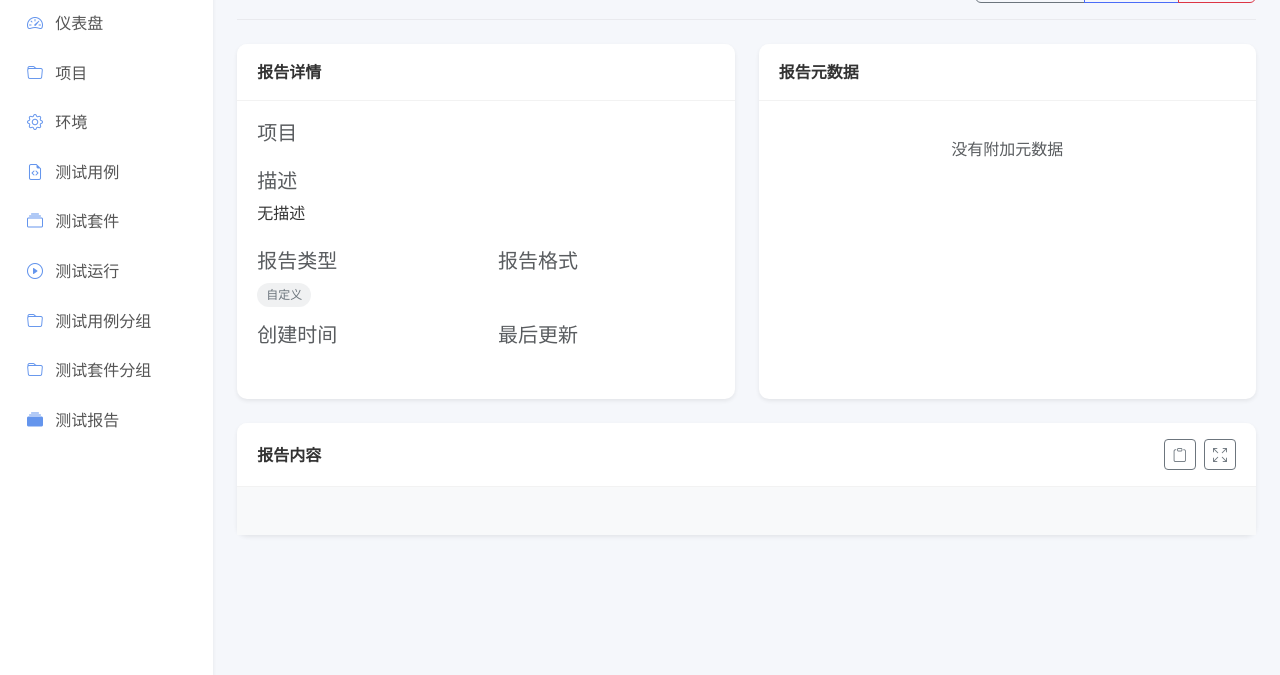
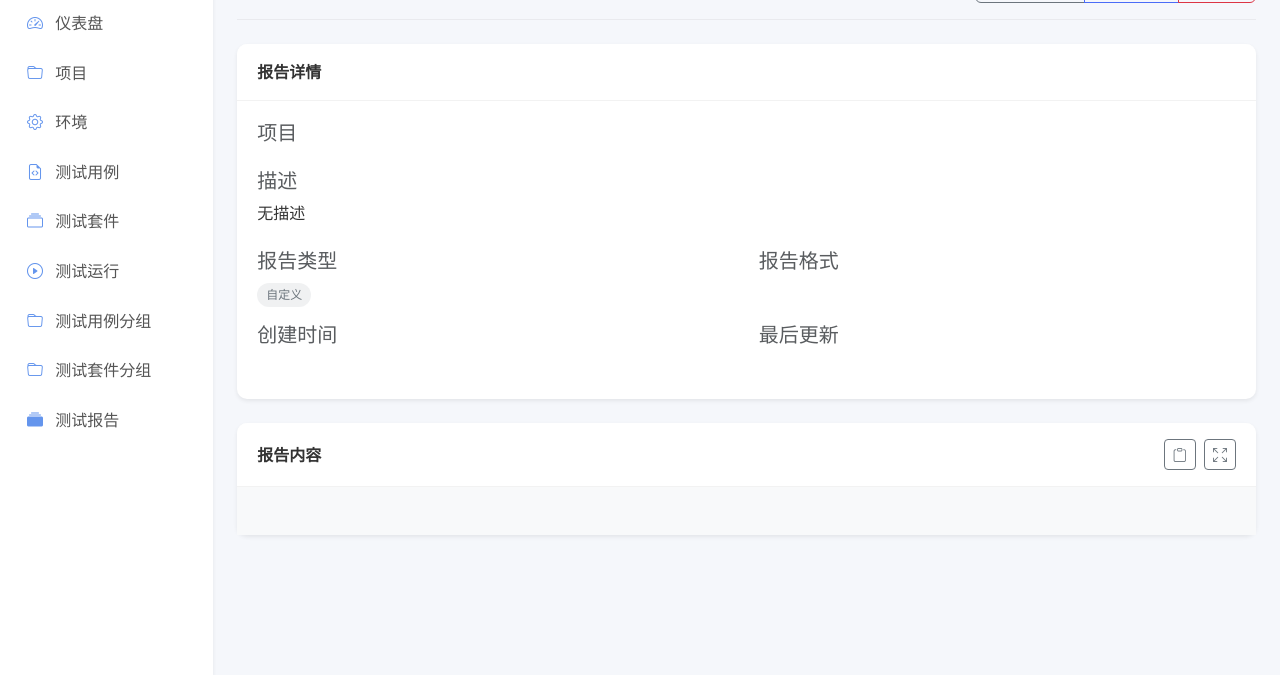
Before and after one commit to Joyamon/EasyTesting, a Django app: template templates/test_manager/test_report_detail.html in a window 1280 px wide. Shown: the part 125-800 px from the top of the page. Run offline with Django 4.2, Linux system fonts and the light colour scheme; the template is opened without the code that fills it, so the values that code supplies are empty; some libraries are stand-ins or nearby versions.

Commit message:
优化测试报告详情

```diff
--- a/templates/test_manager/test_report_detail.html
+++ b/templates/test_manager/test_report_detail.html
@@ -12,13 +12,17 @@
             <i class="bi bi-arrow-left"></i> 返回列表
         </a>
         <div class="btn-group">
-        <button type="button" class="btn btn-outline-primary dropdown-toggle" data-bs-toggle="dropdown" aria-expanded="false">
+            <button type="button" class="btn btn-outline-primary dropdown-toggle" data-bs-toggle="dropdown"
+                    aria-expanded="false">
                 <i class="bi bi-download"></i> 导出
             </button>
             <ul class="dropdown-menu">
-            <li><a class="dropdown-item" href="#" id="exportPDF"><i class="bi bi-file-earmark-pdf"></i> 导出为 PDF</a></li>
-            <li><a class="dropdown-item" href="#" id="exportExcel"><i class="bi bi-file-earmark-excel"></i> 导出为 Excel</a></li>
-            <li><a class="dropdown-item" href="#" id="exportJSON"><i class="bi bi-file-earmark-code"></i> 导出为 JSON</a></li>
+                <li><a class="dropdown-item" href="#" id="exportPDF"><i class="bi bi-file-earmark-pdf"></i> 导出为
+                    PDF</a></li>
+                <li><a class="dropdown-item" href="#" id="exportExcel"><i class="bi bi-file-earmark-excel"></i> 导出为
+                    Excel</a></li>
+                <li><a class="dropdown-item" href="#" id="exportJSON"><i class="bi bi-file-earmark-code"></i> 导出为
+                    JSON</a></li>
             </ul>
         </div>
         <a href="{% url 'test_report_delete' report.pk %}" class="btn btn-outline-danger">
@@ -29,7 +33,7 @@
 
 {% block content %}
     <div class="row">
-    <div class="col-md-6 mb-4">
+        <div class="col-md-12 mb-4">
             <div class="card h-100">
                 <div class="card-header d-flex justify-content-between align-items-center">
                     <span>报告详情</span>
@@ -77,103 +81,6 @@
                             <p class="mb-0">{{ report.updated_at|date:"Y-m-d H:i" }}</p>
                         </div>
                     </div>
-            </div>
-        </div>
-    </div>
-
-    <div class="col-md-6 mb-4">
-        <div class="card h-100">
-            <div class="card-header d-flex justify-content-between align-items-center">
-                <span>报告元数据</span>
-            </div>
-            <div class="card-body">
-                {% if report.report_type == 'test_run' %}
-                    <div class="mb-4">
-                        <h5 class="text-muted mb-2">测试用例</h5>
-                        {% if report_metadata.test_case %}
-                            <p>
-                                <a href="{% url 'test_case_detail' pk=report_metadata.test_case.id %}" class="text-decoration-none">
-                                    {{ report_metadata.test_case.name }}
-                                </a>
-                            </p>
-                        {% else %}
-                            <p class="text-muted">未关联测试用例</p>
-                        {% endif %}
-                    </div>
-
-                    <div class="mb-4">
-                        <h5 class="text-muted mb-2">环境</h5>
-                        {% if report_metadata.environment %}
-                            <p>
-                                <a href="{% url 'environment_detail' pk=report_metadata.environment.id %}" class="text-decoration-none">
-                                    {{ report_metadata.environment.name }}
-                                </a>
-                            </p>
-                        {% else %}
-                            <p class="text-muted">未指定环境</p>
-                        {% endif %}
-                    </div>
-
-                    <div class="mb-4">
-                        <h5 class="text-muted mb-2">测试结果</h5>
-                        {% if report_metadata.status %}
-                            <span class="badge
-                                {% if report_metadata.status == 'passed' %}bg-success
-                                {% elif report_metadata.status == 'failed' %}bg-danger
-                                {% elif report_metadata.status == 'error' %}bg-warning
-                                {% else %}bg-secondary{% endif %}">
-                                {% if report_metadata.status == 'passed' %}通过
-                                {% elif report_metadata.status == 'failed' %}失败
-                                {% elif report_metadata.status == 'error' %}错误
-                                {% else %}未知{% endif %}
-                            </span>
-                        {% else %}
-                            <p class="text-muted">未知状态</p>
-                        {% endif %}
-                    </div>
-                {% elif report.report_type == 'test_suite_run' %}
-                    <div class="mb-4">
-                        <h5 class="text-muted mb-2">测试套件</h5>
-                        {% if report_metadata.test_suite %}
-                            <p>
-                                <a href="{% url 'test_suite_detail' pk=report_metadata.test_suite.id %}" class="text-decoration-none">
-                                    {{ report_metadata.test_suite.name }}
-                                </a>
-                            </p>
-                        {% else %}
-                            <p class="text-muted">未关联测试套件</p>
-                        {% endif %}
-                    </div>
-
-                    <div class="mb-4">
-                        <h5 class="text-muted mb-2">环境</h5>
-                        {% if report_metadata.environment %}
-                            <p>
-                                <a href="{% url 'environment_detail' pk=report_metadata.environment.id %}" class="text-decoration-none">
-                                    {{ report_metadata.environment.name }}
-                                </a>
-                            </p>
-                        {% else %}
-                            <p class="text-muted">未指定环境</p>
-                        {% endif %}
-                    </div>
-
-                    <div class="mb-4">
-                        <h5 class="text-muted mb-2">测试结果汇总</h5>
-                        <div class="d-flex gap-2">
-                            {% if report_metadata.summary %}
-                                <span class="badge bg-success">通过: {{ report_metadata.summary.passed|default:0 }}</span>
-                                <span class="badge bg-danger">失败: {{ report_metadata.summary.failed|default:0 }}</span>
-                                <span class="badge bg-warning">错误: {{ report_metadata.summary.error|default:0 }}</span>
-                                <span class="badge bg-secondary">跳过: {{ report_metadata.summary.skipped|default:0 }}</span>
-                            {% else %}
-                                <p class="text-muted">无测试结果汇总</p>
-                            {% endif %}
-                        </div>
-                    </div>
-                {% else %}
-                    <p class="text-center text-muted py-3">没有附加元数据</p>
-                {% endif %}
                 </div>
             </div>
         </div>
@@ -259,7 +166,8 @@
 
                                                     {% if content|extract_request_headers %}
                                                         <div class="collapsible-section">
-                                                    <div class="collapsible-header" onclick="toggleCollapsible(this)">
+                                                            <div class="collapsible-header"
+                                                                 onclick="toggleCollapsible(this)">
                                                                 <span class="section-label">请求头</span>
                                                                 <i class="bi bi-chevron-down"></i>
                                                             </div>
@@ -271,7 +179,8 @@
 
                                                     {% if content|extract_request_body %}
                                                         <div class="collapsible-section">
-                                                    <div class="collapsible-header" onclick="toggleCollapsible(this)">
+                                                            <div class="collapsible-header"
+                                                                 onclick="toggleCollapsible(this)">
                                                                 <span class="section-label">请求体</span>
                                                                 <i class="bi bi-chevron-down"></i>
                                                             </div>
@@ -283,7 +192,8 @@
 
                                                     {% if content|extract_response_headers %}
                                                         <div class="collapsible-section">
-                                                    <div class="collapsible-header" onclick="toggleCollapsible(this)">
+                                                            <div class="collapsible-header"
+                                                                 onclick="toggleCollapsible(this)">
                                                                 <span class="section-label">响应头</span>
                                                                 <i class="bi bi-chevron-down"></i>
                                                             </div>
@@ -295,7 +205,8 @@
 
                                                     {% if content|extract_response_body %}
                                                         <div class="collapsible-section">
-                                                    <div class="collapsible-header" onclick="toggleCollapsible(this)">
+                                                            <div class="collapsible-header"
+                                                                 onclick="toggleCollapsible(this)">
                                                                 <span class="section-label">响应体</span>
                                                                 <i class="bi bi-chevron-down"></i>
                                                             </div>
@@ -326,7 +237,8 @@
                         </div>
                     {% elif report.report_format == 'json' %}
                         <div class="report-json">
-                        <pre class="json-content"><code class="language-json">{{ report_content|pprint }}</code></pre>
+                            <pre class="json-content"><code
+                                    class="language-json">{{ report_content|pprint }}</code></pre>
                         </div>
                     {% else %}
                         <div class="report-content">
@@ -350,8 +262,8 @@
             --light-color: #f8f9fa;
             --dark-color: #343a40;
             --border-color: #e9ecef;
-        --shadow-sm: 0 .125rem .25rem rgba(0,0,0,.075);
-        --shadow-md: 0 .5rem 1rem rgba(0,0,0,.15);
+            --shadow-sm: 0 .125rem .25rem rgba(0, 0, 0, .075);
+            --shadow-md: 0 .5rem 1rem rgba(0, 0, 0, .15);
             --font-family: -apple-system, BlinkMacSystemFont, "Segoe UI", Roboto, "Helvetica Neue", Arial, sans-serif;
         }
 
@@ -622,7 +534,7 @@
     </style>
 
     <script>
-    document.addEventListener('DOMContentLoaded', function() {
+        document.addEventListener('DOMContentLoaded', function () {
             // 初始化代码高亮
             if (typeof hljs !== 'undefined') {
                 document.querySelectorAll('pre code').forEach((block) => {
@@ -633,7 +545,7 @@
             // 复制报告内容
             const copyReportBtn = document.getElementById('copyReportBtn');
             if (copyReportBtn) {
-            copyReportBtn.addEventListener('click', function() {
+                copyReportBtn.addEventListener('click', function () {
                     const reportContent = document.querySelector('.report-json pre') ||
                         document.querySelector('.test-report-container') ||
                         document.querySelector('.report-content pre');
@@ -660,7 +572,7 @@
             const reportContentBody = document.getElementById('reportContentBody');
 
             if (expandReportBtn && reportContentBody) {
-            expandReportBtn.addEventListener('click', function() {
+                expandReportBtn.addEventListener('click', function () {
                     if (!document.querySelector('.report-fullscreen')) {
                         // 创建全屏容器
                         const fullscreenContainer = document.createElement('div');
@@ -678,7 +590,7 @@
                         const closeBtn = document.createElement('button');
                         closeBtn.className = 'btn btn-outline-secondary';
                         closeBtn.innerHTML = '<i class="bi bi-x-lg"></i>';
-                    closeBtn.addEventListener('click', function() {
+                        closeBtn.addEventListener('click', function () {
                             document.body.removeChild(fullscreenContainer);
                             document.body.style.overflow = 'auto';
                         });
@@ -707,17 +619,17 @@
             }
 
             // 导出功能
-        document.getElementById('exportPDF')?.addEventListener('click', function(e) {
+            document.getElementById('exportPDF')?.addEventListener('click', function (e) {
                 e.preventDefault();
                 alert('PDF导出功能即将上线');
             });
 
-        document.getElementById('exportExcel')?.addEventListener('click', function(e) {
+            document.getElementById('exportExcel')?.addEventListener('click', function (e) {
                 e.preventDefault();
                 alert('Excel导出功能即将上线');
             });
 
-        document.getElementById('exportJSON')?.addEventListener('click', function(e) {
+            document.getElementById('exportJSON')?.addEventListener('click', function (e) {
                 e.preventDefault();
                 alert('JSON导出功能即将上线');
             });
--- a/test_manager/models.py
+++ b/test_manager/models.py
@@ -423,8 +423,9 @@ class TestReport(models.Model):
     test_run = models.ForeignKey(TestRun, on_delete=models.SET_NULL, null=True, blank=True, related_name='reports')
     test_suite_run = models.ForeignKey(TestSuiteRun, on_delete=models.SET_NULL, null=True, blank=True,
                                        related_name='reports')
+    test_results = models.ForeignKey(TestResult,on_delete=models.SET_NULL, null=True, blank=True, related_name='reports')
     is_public = models.BooleanField(default=False)
-    created_by = models.ForeignKey(User, on_delete=models.CASCADE, related_name='created_test_reports')
+    created_by = models.ForeignKey(User, on_delete=models.CASCADE,null=True, blank=True, related_name='created_test_reports')
 
     class Meta:
         ordering = ['-created_at']
```
Also changed, not shown: test_manager/migrations/0010_testreport_test_results.py (added), test_manager/migrations/0011_alter_testreport_created_by.py (added). Lines whose indentation alone changed are shown as unchanged.
